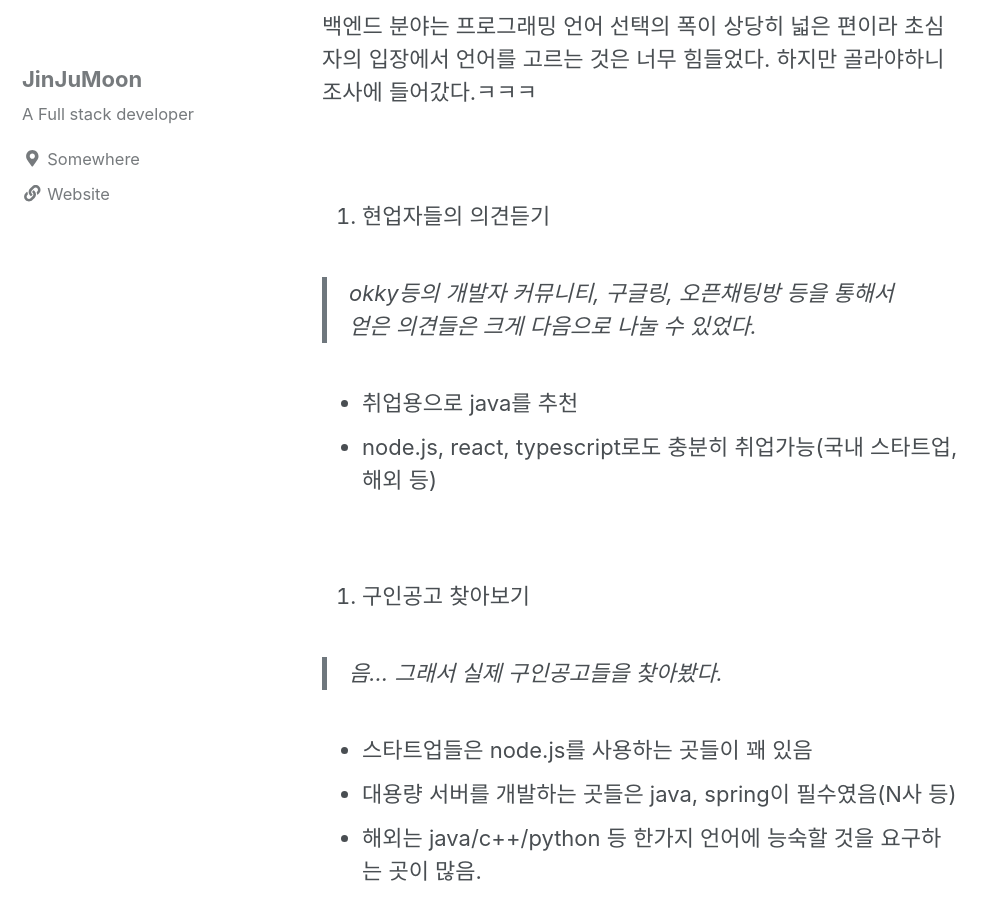
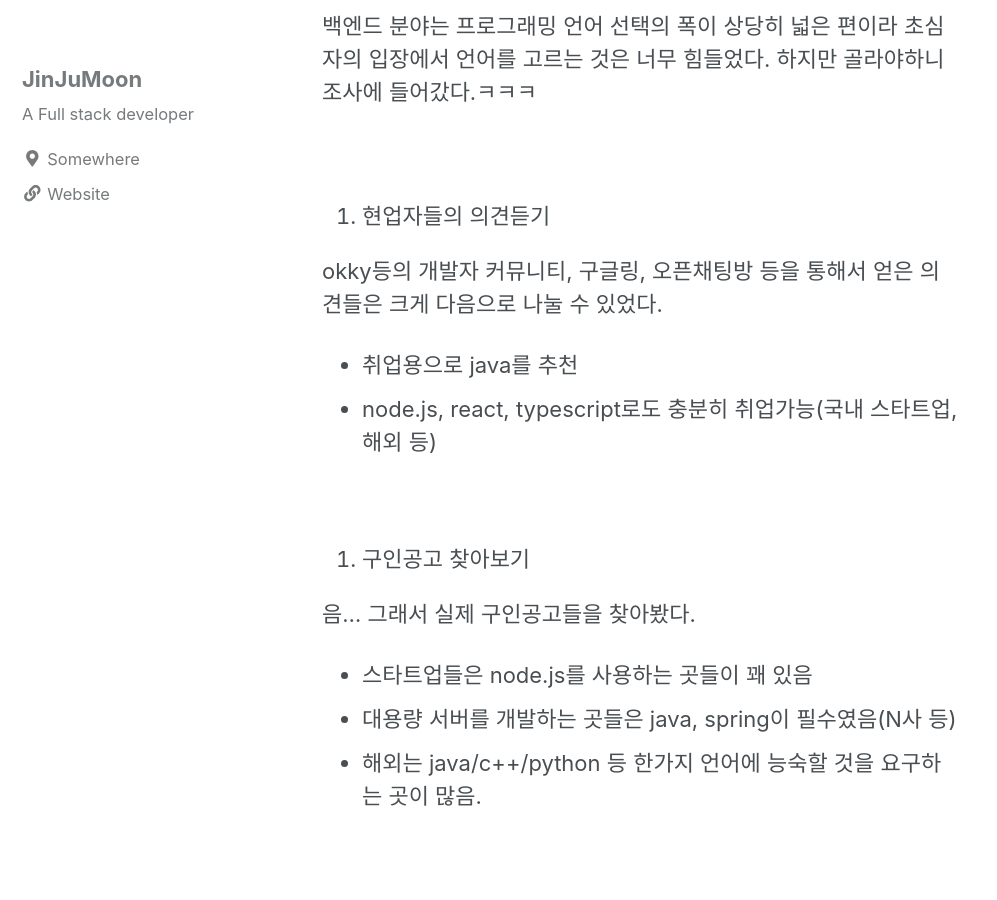
Before and after one commit to JinJuMoon/JinJuMoon.github.io, a Jekyll site: the page built from _posts/2019-04-18-TIL.md, in a window 1280 px wide and 900 px high, scrolled down 1272 px. Shown: the whole window, without its empty margins (0-997 px from the left). Built offline with Jekyll 4.4.1, drawn with Linux system fonts in a browser that asks for light colours; cached includes are drawn as plain includes.

```diff
--- a/_posts/2019-04-18-TIL.md
+++ b/_posts/2019-04-18-TIL.md
@@ -39,7 +39,7 @@ tag: [TIL, 웹을지탱하는기술, HTTP, URI, REST, java, node.js]
 
 1. 현업자들의 의견듣기
 
- >okky등의 개발자 커뮤니티, 구글링, 오픈채팅방 등을 통해서 얻은 의견들은 크게 다음으로 나눌 수 있었다.
+ okky등의 개발자 커뮤니티, 구글링, 오픈채팅방 등을 통해서 얻은 의견들은 크게 다음으로 나눌 수 있었다.
 
  - 취업용으로 java를 추천
  - node.js, react, typescript로도 충분히 취업가능(국내 스타트업, 해외 등)
@@ -48,7 +48,7 @@ tag: [TIL, 웹을지탱하는기술, HTTP, URI, REST, java, node.js]
 
 2. 구인공고 찾아보기
 
- >음... 그래서 실제 구인공고들을 찾아봤다.
+ 음... 그래서 실제 구인공고들을 찾아봤다.
 
  - 스타트업들은 node.js를 사용하는 곳들이 꽤 있음
  - 대용량 서버를 개발하는 곳들은 java, spring이 필수였음(N사 등)
@@ -58,7 +58,7 @@ tag: [TIL, 웹을지탱하는기술, HTTP, URI, REST, java, node.js]
 
 3. 각 프로그래밍 언어에 대해 알아보기
 
- >왜 다 중구난방인거야. ㅋㅋㅋㅋㅋ 그래서 이번에는 히스토리를 찾아봤다.
+ 왜 다 중구난방인거야. ㅋㅋㅋㅋㅋ 그래서 이번에는 히스토리를 찾아봤다.
 
  - 과거에는 웹서버개발 분야는 java의 독주체제였으며 이때 만들어진 서버들은 당연히 대부분 java기반임
  - javascript는 프론트엔드에만 활용되다가, 최근 V8엔진을 사용한 node.js를 통해서 서버에서도 활용할 수 있게 됨.
@@ -72,7 +72,7 @@ tag: [TIL, 웹을지탱하는기술, HTTP, URI, REST, java, node.js]
 
 4. 그래서 어떤 언어를 선택할 것인가?
 
- >그래서 결국 어떤 언어를 선택하는 것이 가장 좋은가?는 사실 모르겠다. 아마 점쟁이가 아닌 이상 아무도 모를 것이다. 다만 개발 공부를 시작하고, 신입으로 취업을 준비하는 입장에서 java가 아래의 장점을 가지고 있다고 생각한다.
+ 그래서 결국 어떤 언어를 선택하는 것이 가장 좋은가?는 사실 모르겠다. 아마 점쟁이가 아닌 이상 아무도 모를 것이다. 다만 개발 공부를 시작하고, 신입으로 취업을 준비하는 입장에서 java가 아래의 장점을 가지고 있다고 생각한다.
 
  - 수요적 측면: 그래도 현재 수요는 java가 가장 많음.
  - 교육적 측면: 교육자료가 가장 풍부함. (문법은 물론이고, 자료구조와 알고리즘, 아키텍처 등등)
@@ -81,4 +81,4 @@ tag: [TIL, 웹을지탱하는기술, HTTP, URI, REST, java, node.js]
 
 5. 결론
 
- >약간 허무하면서도 원래의 논점에서 빗나간 결론이지만... 결국 언어를 배우는 것보다, 배운 언어로 무언가를 구현하고, 이를 더 잘 구현하기위한 컴퓨터공학적인 지식을 습득하는 것이 훨씬 더 중요한 것 같다. **java 하기로 했으니, 이제 닥공하고 얼른 프로그램 만들어보자!!**
+ 약간 허무하면서도 원래의 논점에서 빗나간 결론이지만... 결국 언어를 배우는 것보다, 배운 언어로 무언가를 구현하고, 이를 더 잘 구현하기위한 컴퓨터공학적인 지식을 습득하는 것이 훨씬 더 중요한 것 같다. **java 하기로 했으니, 이제 닥공하고 얼른 프로그램 만들어보자!!**
```
